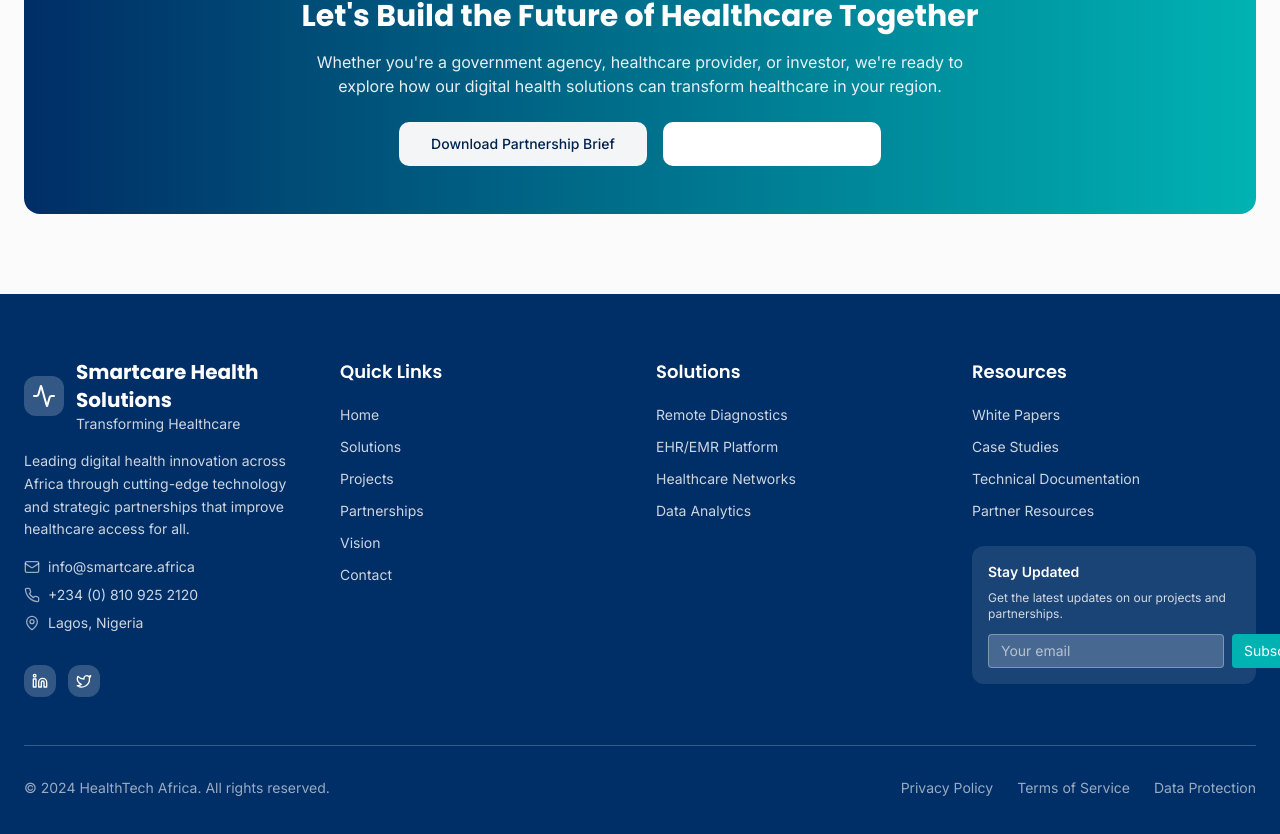
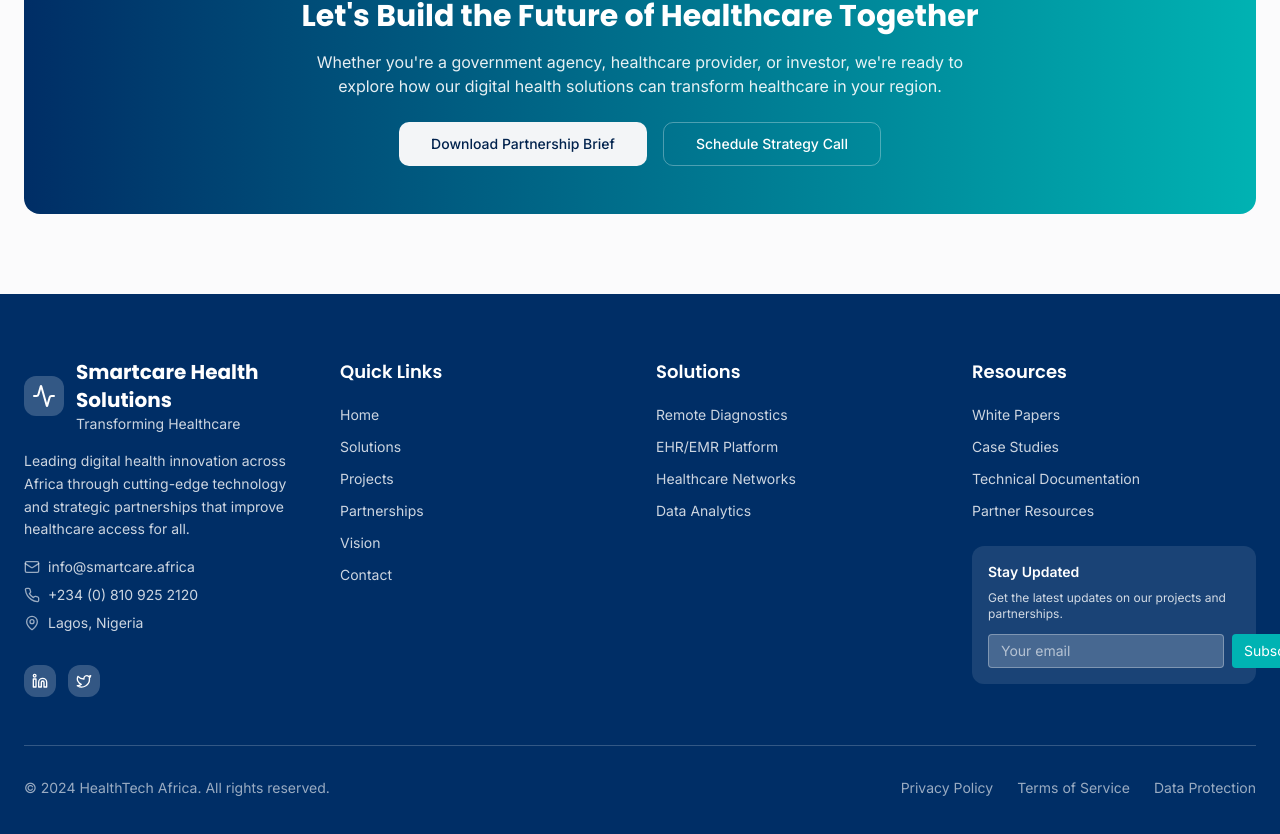
Before and after one commit to smart-care-health/smartcare-health, a React (Vite) app: page / in a window 1280 px wide. Shown: the part 7159-7993 px from the top of the page. Built offline with nearby package versions, Linux system fonts and the light colour scheme.

Commit message:
Fix button text visibility
Fixes the "Schedule Strategy Call" button text visibility issue by ensuring the text is displayed correctly on load and on hover. This was achieved by addressing a potential CSS styling conflict.

```diff
--- a/src/components/Contact.tsx
+++ b/src/components/Contact.tsx
@@ -196,7 +196,7 @@ const Contact = () => {
               <Button variant="secondary" size="lg">
                 Download Partnership Brief
               </Button>
-              <Button variant="outline" size="lg" className="border-white/30 text-white hover:bg-white/10">
+              <Button variant="ghost" size="lg" className="border border-white/30 text-white hover:bg-white/10 hover:text-white">
                 Schedule Strategy Call
               </Button>
             </div>
```
